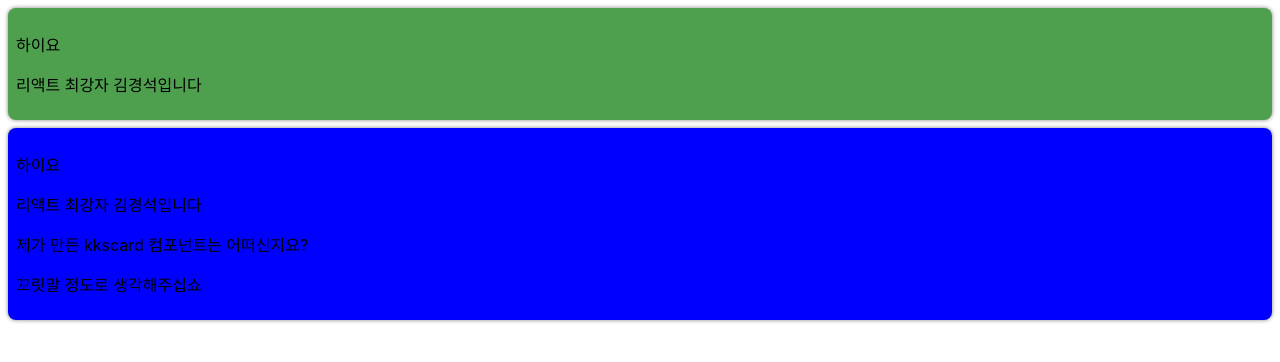
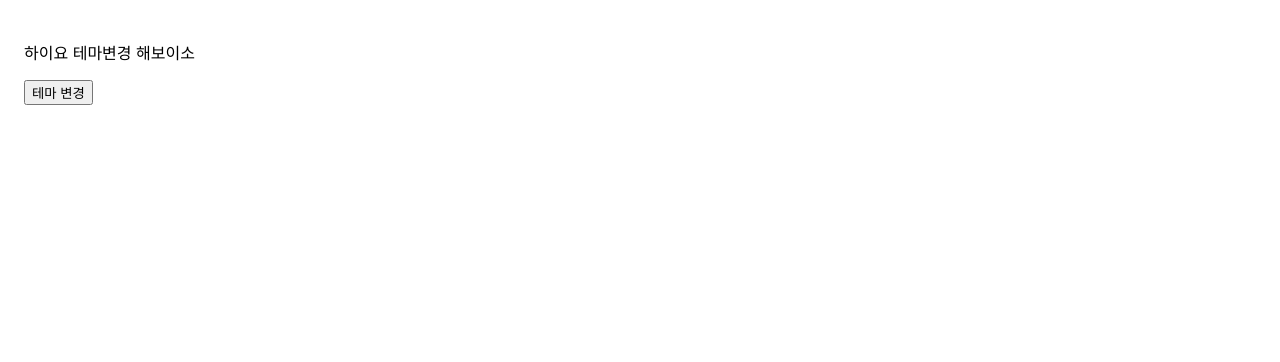
Before and after one commit to drather/react-study, a React (Create React App) app: page / in a window 1280 px wide. Shown: the top 362 px of the page. Built offline with nearby package versions, Linux system fonts and the light colour scheme.

Commit message:
ch14: context

```diff
--- /dev/null
+++ b/src/ch14/DarkOrLight.jsx
@@ -0,0 +1,23 @@
+import {useState, useCallback } from "react";
+import ThemeContext  from "./ThemeContext";
+import MainContent from "./MainContent";
+
+function DarkOrLight(props) {
+    const [theme, setTheme] = useState("light");
+
+    const toggleTheme = useCallback(() => {
+        if (theme == "light") {
+            setTheme("dark");
+        } else if (theme == "dark") {
+            setTheme("light");
+        }
+    }, [theme]);
+
+    return (
+        <ThemeContext.Provider value={{ theme, toggleTheme}}>
+            <MainContent />
+        </ThemeContext.Provider>
+    );
+}
+
+export default DarkOrLight;
--- /dev/null
+++ b/src/ch14/MainContent.jsx
@@ -0,0 +1,23 @@
+import { useContext } from "react";
+import ThemeContext from "./ThemeContext";
+
+function MainContent(props) {
+    const {theme, toggleTheme} = useContext(ThemeContext);
+
+    return (
+        <div
+            style={{
+                width:"100cw",
+                height:"100vh",
+                padding: "1.5rem",
+                backgroundColor: theme == "light" ? "white" : "black",
+                color: theme == "light" ? "black": "white" ,
+            }}
+        >
+            <p> 하이요 테마변경 해보이소</p>
+            <button onClick={toggleTheme}>테마 변경</button>
+        </div>
+    );
+}
+
+export default MainContent;
--- /dev/null
+++ b/src/ch14/ThemeContext.jsx
@@ -0,0 +1,6 @@
+import React from "react";
+
+const ThemeContext = React.createContext();
+ThemeContext.displayName = "ThemeContext";
+
+export default ThemeContext;
--- a/src/index.js
+++ b/src/index.js
@@ -25,6 +25,7 @@
 import Calculator from './ch12/Calculator';
 import ProfileCard from './ch13/ProfileCard';
 import KksCard from './ch13/KksCard';
+import DarkOrLight from './ch14/DarkOrLight';
 
 
 // ch04
@@ -110,14 +111,22 @@
 
 
 //ch13
+// ReactDOM.render(
+//   <React.StrictMode>
+//     <ProfileCard/>
+//     <KksCard/>
+//   </React.StrictMode>,
+//   document.getElementById('root')
+// );
+
+
+//ch14
 ReactDOM.render(
   <React.StrictMode>
-    <ProfileCard/>
-    <KksCard/>
+    <DarkOrLight/>
   </React.StrictMode>,
   document.getElementById('root')
 );
-
 
 // If you want to start measuring performance in your app, pass a function
 // to log results (for example: reportWebVitals(console.log))
```
